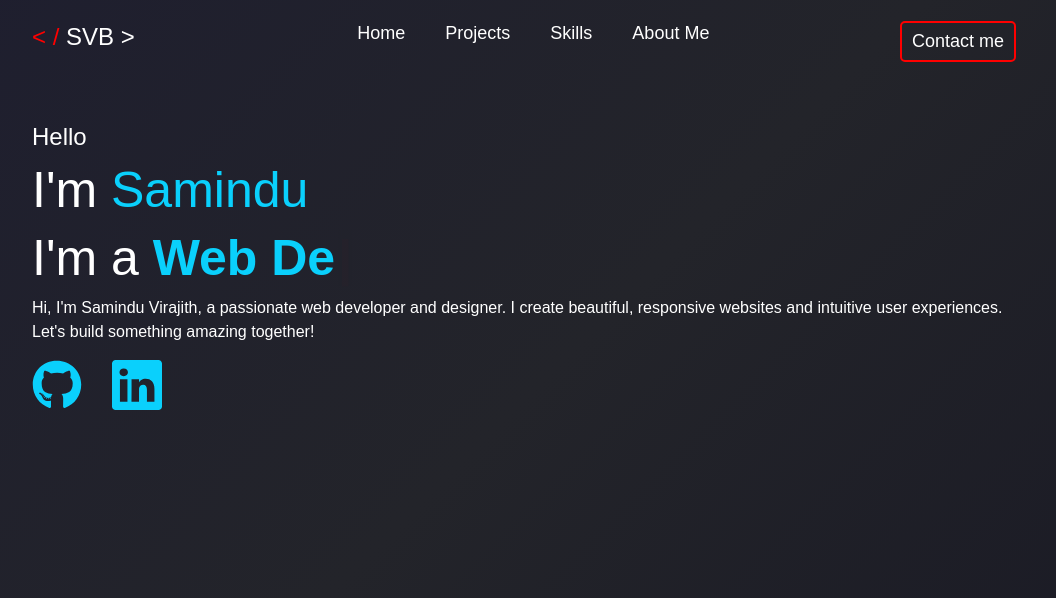
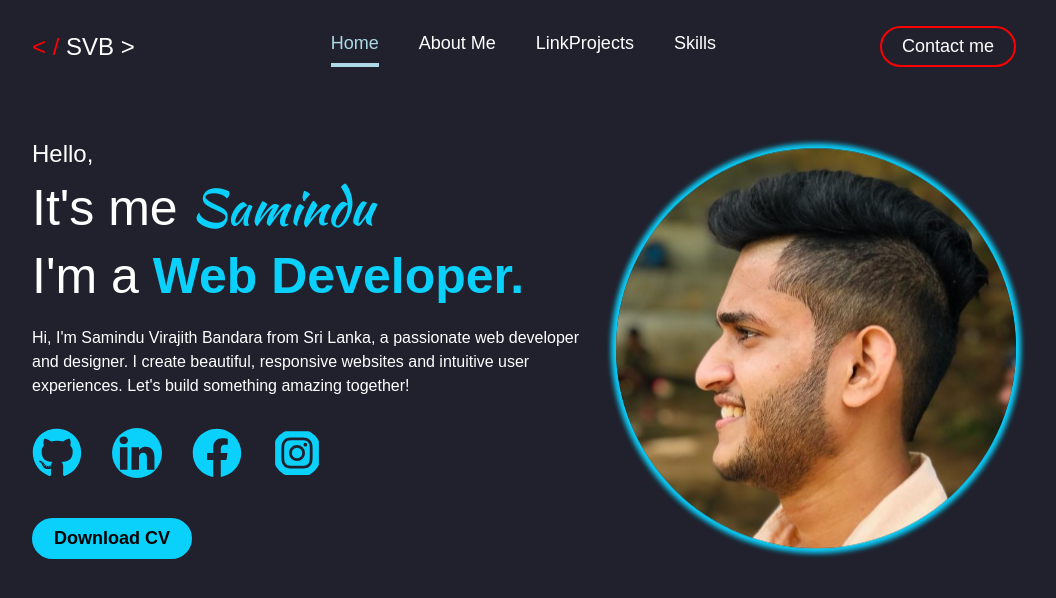
Before and after one commit to SaminduVirajith/my_portfolio, a React (Vite) app: page / in a window 1280 px wide. Shown: the top 598 px of the page, without its empty margins (116-1172 px from the left). Built offline with nearby package versions, Linux system fonts and the light colour scheme.

Commit message:
Update navbar
1. add smooth scroll
2.  add active class

```diff
--- a/package.json
+++ b/package.json
@@ -13,6 +13,7 @@
     "react": "^18.2.0",
     "react-dom": "^18.2.0",
     "react-icons": "^5.2.1",
+    "react-scroll": "^1.9.0",
     "react-simple-typewriter": "^5.0.1"
   },
   "devDependencies": {
--- a/src/App.jsx
+++ b/src/App.jsx
@@ -1,6 +1,7 @@
 import React from "react"
 import Navbar from "./assets/components/navbar/Navbar"
 import Hero from "./assets/components/hero/Hero"
+import About from "./assets/components/about/About"
 
 
 function App() {
@@ -10,6 +11,7 @@ function App() {
     <div className="app">
       <Navbar />
       <Hero />
+      <About />
     </div>
 
   )
--- /dev/null
+++ b/src/assets/components/about/About.jsx
@@ -0,0 +1,12 @@
+import React from 'react'
+import './About.css'
+
+const About = () => {
+  return (
+    <div className='about'>
+
+    </div>
+  )
+}
+
+export default About
--- a/src/assets/components/hero/Hero.css
+++ b/src/assets/components/hero/Hero.css
@@ -1,12 +1,42 @@
+@import url('https://fonts.googleapis.com/css2?family=Kaushan+Script&display=swap');
+
 .hero{
-    margin-top: 30px;
+    display: flex;
+    align-items: center;
+    justify-content: center;
+    margin-top: 120px;
     padding: 20px;
+    gap: 20px;
 }
+.hero-content {
+    animation: slideInFromLeft 1s forwards;
+    opacity: 0;
+}
+@keyframes slideInFromLeft {
+    0% {
+      transform: translateX(-100px);
+      opacity: 0;
+    }
+    100% {
+        background-color: transparent;
+      transform: translateX(0);
+      opacity: 1;
+    }
+  }
 .hero-content span{
     color: #0ad0fc;
 }
+.hero-content .name{
+    font-family: "Kaushan Script", cursive;
+    font-weight: 400;
+    font-style: normal;
+}
 .hero-content h1{
     font-size: 50px;
+}
+.hero-content p{
+    margin-top: 20px;
+    margin-bottom: 30px;
 }
 .hero-btn {
     display: flex;
@@ -14,10 +44,103 @@
 }
 .hero-btn .social{
     font-size: 50px;
+    border-radius: 50%;
     fill: #0ad0fc;
 }
-@media screen and (max-width: 768px){
+.hero-btn .social:hover{
+    border: 2px solid #0ad0fc;
+    border-radius: 50%;
+    padding: 10px;
+    box-shadow: 0 0 3px 3px #0ad0fc;
+}
+.cv{
+    margin-top: 40px;
+    border: 2px solid #0ad0fc;
+    background-color: #0ad0fc;
+    padding: 5px 20px;
+    border-radius: 30px;
+    font-weight: 700;
+    font-size: 18px;
+    color: black;
+}
+.cv:hover{
+    box-shadow: 0 0 3px 3px #0ad0fc;
+    background-color: transparent;
+    color: #0ad0fc;
+}
+.hero-img {
+    animation: slideInFromRight 1s forwards;
+    opacity: 0; /* To ensure the element is hidden before animation starts */
+}
+  @keyframes slideInFromRight {
+    0% {
+      transform: translateX(100px);
+      opacity: 0;
+    }
+    100% {
+      transform: translateX(0);
+      opacity: 1;
+    }
+  }
+.hero-img img{
+    width: 400px;
+    height: 400px;
+    border-radius: 50%;
+    box-shadow: 0 0 5px 5px #0ad0fc;
+    animation: floatimg 2s ease-in-out infinite;
+}
+.hero-img img:hover{
+    box-shadow: 0 0 8px 8px #0ad0fc;
+}
+@keyframes floatimg{
+    0%{
+        transform: translateY(10px);
+    }
+    50%{
+        transform: translateY(-10px);
+    }
+    100%{
+        transform: translateY(10px);
+    }
+}
+@media screen and (max-width: 760px){
+    .hero-btn .social{
+        font-size: 40px;
+    }
     .hero-content h1{
         font-size: 35px;
     }
+    .hero{
+        flex-direction: column;
+        margin-top: 80px;
+    }
+    .hero-img img{
+        margin-bottom: 50px;
+        width: 280px;
+        height: 280px;
+    }
+    .hero-content{
+        order: 2;
+    }
+    .cv{
+        padding: 5px 20px;
+    }
 }
+@media screen and (max-width: 600px){
+    .hero-content h1{
+        font-size: 30px;
+    }
+}
+@media only screen and (min-width: 767px) and (max-width: 1024px){
+    .hero{
+        flex-direction: column;
+    }
+    .hero-img img{
+        margin-bottom: 50px;
+        width: 450px;
+        height: 450px;
+    }
+    .hero-content{
+        order: 2;
+    }
+}
--- a/src/assets/components/hero/Hero.jsx
+++ b/src/assets/components/hero/Hero.jsx
@@ -1,21 +1,23 @@
 import React from 'react'
 import './Hero.css'
 import { Typewriter } from 'react-simple-typewriter'
-import { FaGithub } from "react-icons/fa";
-import { BsLinkedin } from "react-icons/bs";
+import { FaGithub, FaFacebook, FaInstagramSquare} from "react-icons/fa"
+import { BsLinkedin } from "react-icons/bs"
+// import { BiLogoInstagramAlt } from "react-icons/bi"
+import svb from "../../images/Samindu.jpg"
 
 const Hero = () => {
   return (
     <div className='hero'>
       <div className="hero-content">
-        <h4>Hello</h4>
-        <h1>I'm <span>Samindu</span> </h1>
-        <h1 >
-          I'm a{' '}
+        <h4>Hello,</h4>
+        <h1>It's me <span className='name'>Samindu</span> </h1>
+        <h1>
+          I'm a {' '}
           <span style={{ color: 'red', fontWeight: 'bold' }}>
             <Typewriter
               words={['Web Designer.', 'Web Developer.']}
-              loop={true}
+              loop={1}
               cursor
               cursorStyle='|'
               typeSpeed={100}
@@ -24,13 +26,43 @@ const Hero = () => {
             />
           </span>
         </h1>
-        <p>Hi, I'm Samindu Virajith, a passionate web developer and designer. I create beautiful, responsive websites and intuitive user experiences. Let's build something amazing together!</p>
+        <p>Hi, I'm Samindu Virajith Bandara from Sri Lanka, a passionate web developer and designer. I create beautiful, responsive
+          websites and intuitive user experiences. Let's build something amazing together!
+        </p>
         <div className="hero-btn">
-          <FaGithub className='social'/>
-          <BsLinkedin className='social'/>
+          <a
+            href="https://github.com/SaminduVirajith"
+            target='_blank'
+            rel="noopener noreferrer"
+          >
+              <FaGithub className='social'/>
+          </a>
+          <a
+            href="https://www.linkedin.com/in/samindu-virajith-943070270/"
+            target='_blank'
+            rel="noopener noreferrer"
+          >
+            <BsLinkedin className='social'/>
+          </a>
+          <a
+            href=""
+            target='_blank'
+            rel="noopener noreferrer"
+          >
+          <FaFacebook className='social'/>
+          </a>
+          <a
+            href=""
+            target='_blank'
+            rel="noopener noreferrer"
+          >
+          <FaInstagramSquare className='social'/>
+          </a>
         </div>
+        <button className='cv'>Download CV</button>
       </div>
       <div className="hero-img">
+        <img src={svb} alt="owner image" />
       </div>
     </div>
   )
--- a/src/assets/components/navbar/Navbar.css
+++ b/src/assets/components/navbar/Navbar.css
@@ -1,11 +1,19 @@
 
    .navbar {
+    position: fixed;
+    top: 0;
+    padding-top: 30px !important;
+    padding-bottom: 50px !important;
+    width: 80%;
+    height: 60px;
+    color: white;
     display: flex;
-    background-color: #333;
-    padding: 10px 20px;
-    margin-top: 10px;
+    align-items: center;
+    justify-content: space-between;
+    padding: 0 20px;
+    background-color: rgb(32, 33, 45);
+    z-index: 1000;
 }
-
 .logo {
   color: white;
   font-size: 24px;
@@ -22,18 +30,25 @@
 
 .nav-links li {
   margin: 0 10px;
+  cursor: pointer;
 }
 
-  .nav-links a {
+.nav-links li {
   color: white;
   text-decoration: none;
   font-size: 18px;
   position: relative;
 }
-  .nav-links a:hover {
+.active{
+  text-decoration: none;
   color: #ADD8E6;
+  padding-bottom: 10px;
+  border-bottom: 4px solid #ADD8E6;
 }
-  .nav-links a::before{
+.nav-links li:hover {
+  color: #ADD8E6 !important;
+}
+.nav-links li::before{
   content: "";
   position: absolute;
   bottom: -10px;
@@ -45,13 +60,13 @@
   visibility: hidden;
   transition: 0.3s ease-in-out;
 }
-.nav-links a:hover::before,
-.nav-links a.active::before{
+.nav-links li:hover::before{
     width: 100%;
     visibility: visible;
 }
   .mobile-menu-icon {
     display: none;
+    z-index: 1001;
   }
 
   .nav-links-mobile {
@@ -60,18 +75,23 @@
   #contact{
     text-decoration: none;
     color: white;
-    padding: 5px 10px;
+    padding: 5px 20px;
     border: 2px solid red;
-    border-radius: 5px;
+    border-radius: 30px;
     font-size: 18px;
+    margin-top: -10px !important;
   }
   #contact:hover{
     border: 2px solid transparent;
-    color: rgb(240, 118, 118);
+    color: #0ad0fc;
   }
   @media screen and (max-width: 768px) {
     .navbar{
-        margin: 0;
+        width: 100%;
+        top: 0px;
+    }
+    .logo {
+      z-index: 1001;
     }
     .nav-links {
       display: none;
@@ -80,18 +100,20 @@
     .mobile-menu-icon {
       display: block;
       font-size: 24px;
-      color: white;
+      background-color: rgb(36, 36, 36);
+      padding: 2px 10px;
       cursor: pointer;
+      margin-right: 20px;
     }
     .nav-links-mobile {
       display: flex;
       flex-direction: column;
       position: absolute;
+      background-color: rgb(32, 33, 45);
       top: 50px;
       right: 20px;
-      width: 100%;
+      width: 60%;
       height: calc(100vh - 50px);
-      background-color: #333;
       z-index: 1;
       text-align: center;
       list-style: none;
@@ -104,7 +126,7 @@
       text-decoration: none !important;
     }
     #contact{
-        font-size: 13px;
+        display: none;
     }
     .nav-links-mobile a {
       font-size: 24px;
@@ -112,3 +134,8 @@
       color: white;
     }
   }
+  @media screen and (min-width: 819px) and (max-width: 859px){
+    #contact{
+      display: none;
+  }
+  }
--- a/src/assets/components/navbar/Navbar.jsx
+++ b/src/assets/components/navbar/Navbar.jsx
@@ -1,6 +1,7 @@
 import React, { useState } from 'react';
 import { FaBars, FaTimes } from 'react-icons/fa';
 import './Navbar.css';
+import { Link } from 'react-scroll';
 
 const Navbar = () => {
   const [isMobile, setIsMobile] = useState(false);
@@ -9,12 +10,55 @@ const Navbar = () => {
     <nav className="navbar">
       <h3 className="logo"><span> &lt; / </span>SVB &gt;</h3>
       <ul className={isMobile ? "nav-links-mobile" : "nav-links"} onClick={() => setIsMobile(false)}>
-        <li><a href="/">Home</a></li>
-        <li><a href="/about">Projects</a></li>
-        <li><a href="/services">Skills</a></li>
-        <li><a href="/contact">About Me</a></li>
+        <li>
+          <Link
+            activeClass='active'
+            to='hero'
+            smooth={true}
+            offset={-200}
+            duration={100}
+            spy={true}
+          >
+            Home
+          </Link>
+        </li>
+        <li>
+          <Link
+            activeClass='active'
+            to='about' smooth={true}
+            offset={-100}
+            duration={100}
+            spy={true}
+          >
+            About Me
+          </Link>
+        </li>
+        <li>
+          <Link
+            activeClass='active'
+            to='project'
+            smooth={true}
+            offset={-200}
+            duration={100}
+            spy={true}
+          >
+          LinkProjects
+          </Link>
+        </li>
+        <li>
+          <Link
+            activeClass='active'
+            to='skill'
+            smooth={true}
+            offset={-200}
+            duration={100}
+            spy={true}
+          >
+            Skills
+          </Link>
+        </li>
       </ul>
-        <a href="#" id='contact'>Contact me</a>
+      <Link href="/contact" id='contact'>Contact me</Link>
       <button className="mobile-menu-icon" onClick={() => setIsMobile(!isMobile)}>
         {isMobile ? <FaTimes /> : <FaBars />}
       </button>
--- a/src/index.css
+++ b/src/index.css
@@ -3,9 +3,11 @@
     padding: 0;
     box-sizing: border-box;
     font-family: Arial, sans-serif;
-    background: linear-gradient(135deg, #1e1e2f 0%, #23242a 50%, #191924 100%);
-    background-attachment: fixed;
     color: white;
+    scroll-behavior: smooth;
+}
+body {
+    background-color: rgb(32, 33, 45);
 }
 .app{
     margin-left: 10%;
@@ -15,5 +17,4 @@
     .app{
         margin: 10px;
     }
-
 }
```
Also changed, not shown: src/assets/components/about/About.css (added), src/assets/images/Samindu.jpg (added), 1 other file (tests, documents, lock files or other folders). Lines whose indentation alone changed are shown as unchanged.
